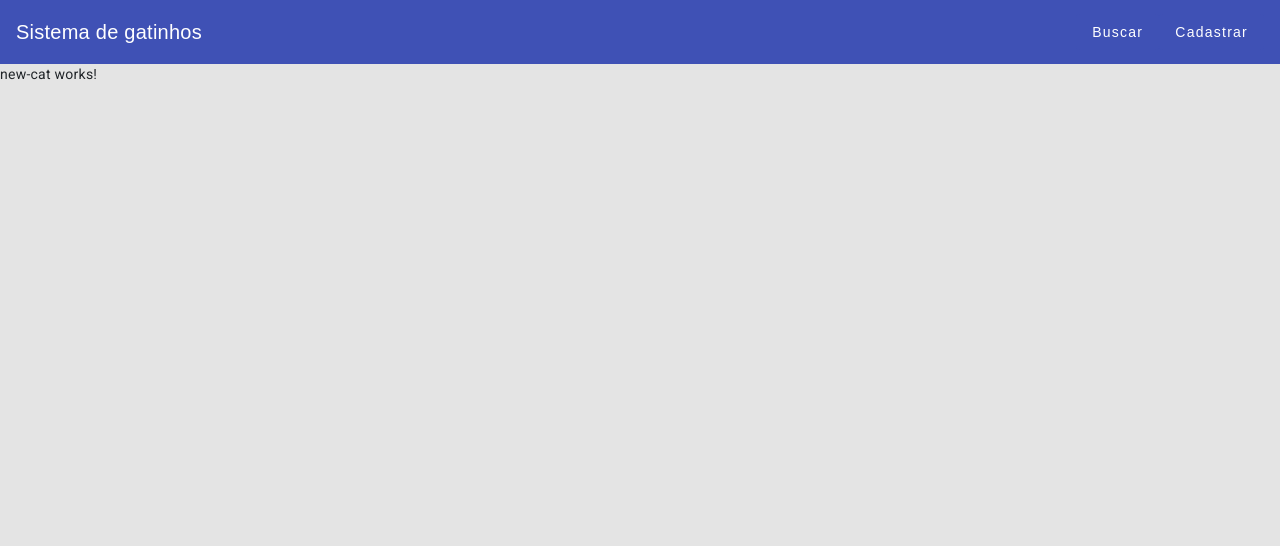
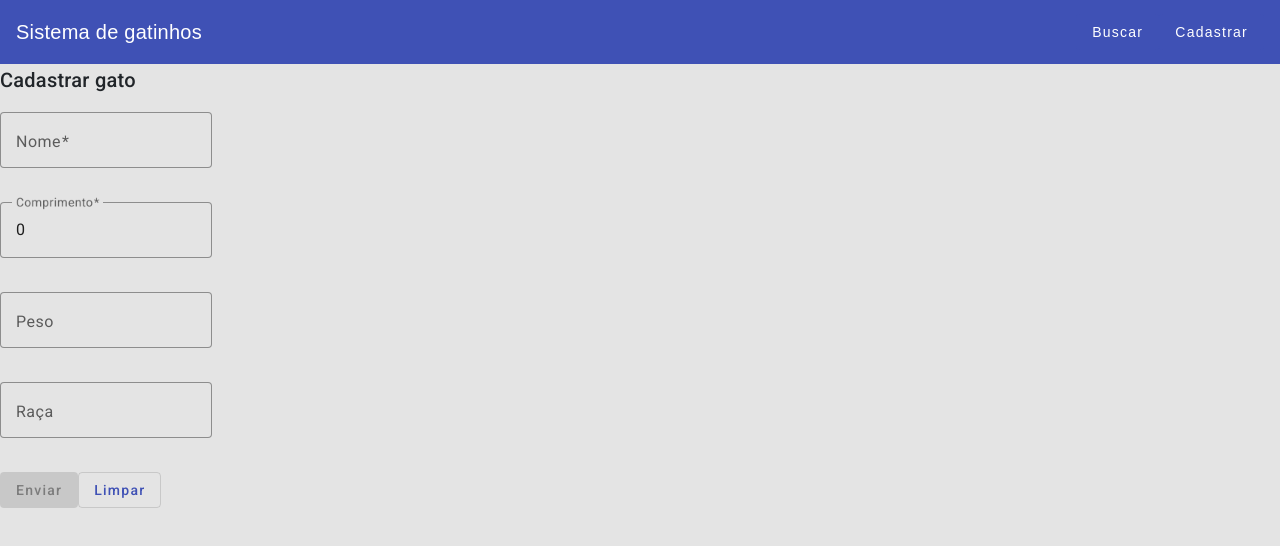
Before and after one commit to pizardini/cats, an Angular app: page /new in a window 1280 px wide. Shown: the top 546 px of the page. Built offline with nearby package versions, Linux system fonts and the light colour scheme.

Commit message:
implementação de search, edit e new cats

```diff
--- a/src/app/cats/cats-routing.module.ts
+++ b/src/app/cats/cats-routing.module.ts
@@ -5,7 +5,8 @@ import { NewCatComponent } from './new-cat/new-cat.component';
 
 const routes: Routes = [
     {path: "search", component: SearchCatsComponent},
-    {path: "new", component: NewCatComponent}
+    {path: "new", component: NewCatComponent},
+    {path: "edit/:id", component: NewCatComponent},
 ];
 
 @NgModule({
--- a/src/app/cats/cats.module.ts
+++ b/src/app/cats/cats.module.ts
@@ -6,6 +6,9 @@ import { CatsRoutingModule } from './cats-routing.module';
 import {MatTableModule} from '@angular/material/table';
 import {MatButtonModule} from '@angular/material/button';
 import {MatIconModule} from '@angular/material/icon';
+import { ReactiveFormsModule } from '@angular/forms';
+import { MatFormFieldModule } from '@angular/material/form-field'
+import {MatInputModule} from '@angular/material/input';
 
 
 
@@ -15,7 +18,14 @@ import {MatIconModule} from '@angular/material/icon';
     SearchCatsComponent,
   ],
   imports: [
-    CommonModule, CatsRoutingModule, MatTableModule, MatButtonModule, MatIconModule
+    CommonModule,
+    CatsRoutingModule,
+    MatTableModule,
+    MatButtonModule,
+    MatIconModule,
+    ReactiveFormsModule,
+    MatFormFieldModule,
+    MatInputModule
   ],
 })
 export class CatsModule { }
--- a/src/app/cats/new-cat/new-cat.component.html
+++ b/src/app/cats/new-cat/new-cat.component.html
@@ -1 +1,35 @@
-<p>new-cat works!</p>
+<h2>{{ editMode ? "Editar" : "Cadastrar" }} gato</h2>
+
+<form [formGroup]="formCat" (ngSubmit)="logInfo()">
+    <p>
+        <mat-form-field appearance="outline">
+          <mat-label>Nome</mat-label>
+          <input matInput formControlName="name">
+          <!-- <mat-hint>Hint</mat-hint> -->
+          <mat-error>Campo Obrigatório</mat-error>
+        </mat-form-field>
+    </p>
+    <p>
+        <mat-form-field appearance="outline">
+            <mat-label>Comprimento</mat-label>
+            <input matInput formControlName="length" type="number">
+            <mat-error>Campo Obrigatório</mat-error>
+          </mat-form-field>
+    </p>
+    <p>
+          <mat-form-field appearance="outline">
+            <mat-label>Peso</mat-label>
+            <input matInput formControlName="weight" type="number">
+          </mat-form-field>
+    </p>
+    <p>
+          <mat-form-field appearance="outline">
+            <mat-label>Raça</mat-label>
+            <input matInput formControlName="breed">
+            <!-- <input matInput formControlName="senha" [type]="showPassword ? 'text' : 'password'">-->
+            <!-- <mat-icon matSuffix (click)="showPassword = !showPassword">{{showPassword ? 'visibility_off' : 'visibility'}}</mat-icon>  -->
+          </mat-form-field>
+    </p>
+    <button mat-flat-button color="primary" [disabled]="formCat.invalid" type="submit">Enviar</button>
+    <button mat-stroked-button color="primary" type="reset">Limpar</button>
+</form>
--- a/src/app/cats/new-cat/new-cat.component.ts
+++ b/src/app/cats/new-cat/new-cat.component.ts
@@ -1,10 +1,55 @@
-import { Component } from '@angular/core';
+import { Component, OnInit } from '@angular/core';
+import { FormControl, FormGroup, Validators } from '@angular/forms';
+import { ActivatedRoute } from '@angular/router';
 
 @Component({
   selector: 'app-new-cat',
   templateUrl: './new-cat.component.html',
   styleUrls: ['./new-cat.component.scss']
 })
-export class NewCatComponent {
+export class NewCatComponent implements OnInit{
 
+  dataSource = [
+    { id: 1, name: 'Cesar', length: 0.3, weight: 4.0, breed: 'Siamês'},
+    { id: 2, name: 'Augusto', length: 0.5, weight: 2.0, breed: 'Persa'},
+    { id: 3, name: 'Ronaldo', length: 0.1, weight: 5.0, breed: 'Burmês'},
+    { id: 4, name: 'Gato', length: 0.2, weight: 6.0, breed: 'Bengal'},
+    { id: 5, name: 'Farofa', length: 0.8, weight: 10.0, breed: 'Abissínio' },
+  ];
+
+  formCat = new FormGroup({
+    name: new FormControl('', Validators.required),
+    length: new FormControl(0, Validators.required),
+    weight: new FormControl(),
+    breed: new FormControl(),
+  })
+
+  editMode = false;
+  showPassword = false;
+
+  constructor(private route: ActivatedRoute) {}
+
+  ngOnInit(): void {
+      // console.log(this.route); //para ver todos os parâmetros
+
+      if (this.route.routeConfig?.path?.includes("edit")) {
+        this.editMode = true;
+        let id = this.route.snapshot.params['id'];
+        let cat = this.dataSource.find((item) => item.id == id);
+        // console.log(cat);
+
+        this.formCat.patchValue({
+         ...cat
+
+          // name: cat?.name,
+          // length: cat?.length,
+          // weight: cat?.weight,
+          // race: cat?.weight
+        })
+      }
+  }
+
+  logInfo() {
+    console.log(this.formCat)
+  }
 }
--- a/src/app/cats/search-cats/search-cats.component.html
+++ b/src/app/cats/search-cats/search-cats.component.html
@@ -22,23 +22,20 @@
             <td mat-cell *matCellDef="let element"> {{element.weight}} </td>
         </ng-container>
 
-        <ng-container matColumnDef="race">
+        <ng-container matColumnDef="breed">
             <th mat-header-cell *matHeaderCellDef> Raça </th>
-            <td mat-cell *matCellDef="let element"> {{element.race}} </td>
-        </ng-container>
-
-        <ng-container matColumnDef="color">
-            <th mat-header-cell *matHeaderCellDef> Cor </th>
-            <td mat-cell *matCellDef="let element"> {{element.color}} </td>
+            <td mat-cell *matCellDef="let element"> {{element.breed}} </td>
         </ng-container>
 
         <ng-container matColumnDef="actions">
             <th mat-header-cell *matHeaderCellDef> Ações </th>
             <td mat-cell *matCellDef="let element">
-                <button mat-icon-button color="primary" aria-label="home icon">
+                <button mat-icon-button color="primary" aria-label="home icon"
+                [routerLink]="['/cats/edit', element.id]">
                     <mat-icon>edit</mat-icon>
                   </button>
-                <button mat-icon-button color="warn" aria-label="home icon">
+                <button mat-icon-button color="warn" aria-label="home icon"
+                [routerLink]="['/remove', element.id]">
                     <mat-icon>delete</mat-icon>
                   </button>
             </td>
--- a/src/app/cats/search-cats/search-cats.component.ts
+++ b/src/app/cats/search-cats/search-cats.component.ts
@@ -7,14 +7,14 @@ import { CatService } from '../cat.service';
   styleUrls: ['./search-cats.component.scss']
 })
 export class SearchCatsComponent {
-  displayedColumns: string[] = ['id', 'name', 'length', 'weight', 'race', 'color', 'actions'];
+  displayedColumns: string[] = ['id', 'name', 'length', 'weight', 'breed', 'actions'];
 
   dataSource = [
-    { id: 1, name: 'Cesar', length: 0.3, weight: 4.0, race: 'Siamês', color: 'orange' },
-    { id: 2, name: 'Augusto', length: 0.5, weight: 2.0, race: 'Persa', color: 'orange' },
-    { id: 3, name: 'Ronaldo', length: 0.1, weight: 5.0, race: 'Burmês', color: 'orange' },
-    { id: 4, name: 'Gato', length: 0.2, weight: 6.0, race: 'Bengal', color: 'orange' },
-    { id: 5, name: 'Farofa', length: 0.8, weight: 10.0, race: 'Abissínio', color: 'orange' },
+    { id: 1, name: 'Cesar', length: 0.3, weight: 4.0, breed: 'Siamês', color: 'orange' },
+    { id: 2, name: 'Augusto', length: 0.5, weight: 2.0, breed: 'Persa', color: 'orange' },
+    { id: 3, name: 'Ronaldo', length: 0.1, weight: 5.0, breed: 'Burmês', color: 'orange' },
+    { id: 4, name: 'Gato', length: 0.2, weight: 6.0, breed: 'Bengal', color: 'orange' },
+    { id: 5, name: 'Farofa', length: 0.8, weight: 10.0, breed: 'Abissínio', color: 'orange' },
   ];
 
   // constructor(private service: CatService) {}
```
Also changed, not shown: src/app/shared/Cat.model.ts (added, +7 -0 lines).
